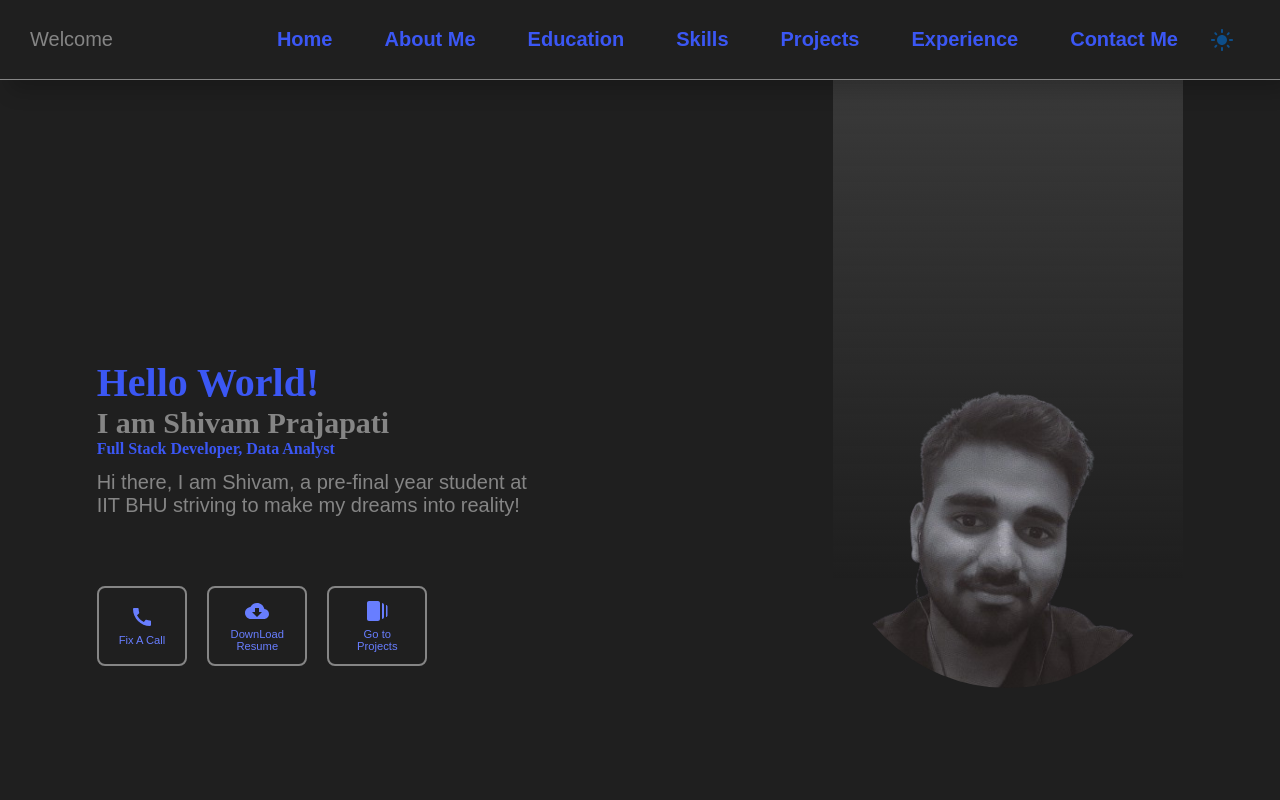
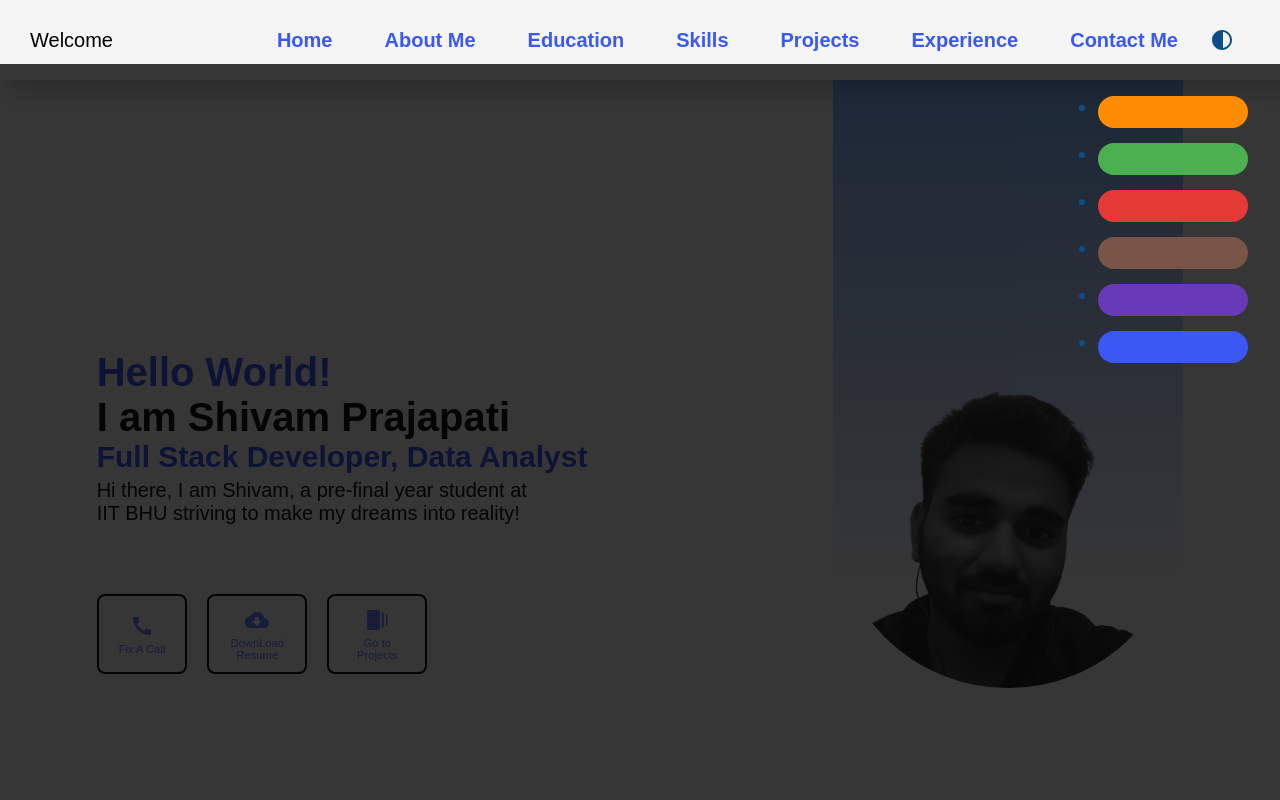
Before and after one commit to Shivam36998/React-Portfolio, a React (Create React App) app in the folder react-portfolio/: page / in a window 1280 px wide. Both pictures are taken after a click on the icon 1222 px from the left and 39 px from the top of the page. Shown: the top 800 px of the page. Built offline with nearby package versions, Linux system fonts and the light colour scheme.

Commit message:
update4 theme

```diff
--- /dev/null
+++ b/react-portfolio/src/assets/colorThemes.js
@@ -0,0 +1,178 @@
+const colorThemes = [
+    {
+        name: "orange",
+        light: {
+            primaryColor: "#ff8c00",
+            secondaryColor: "#ffcc80",
+            tertiaryColor: "#ff8c00e3",
+            darkPrimary: "#e07e00",
+            lightTransparent: "#ffcc80a8",
+            text: "#f0f0f0",
+            background: "#ffe5b4",
+            darkText: "#131313",
+            backgroundLight: "#fff8eb",
+            darkGray: "#2a2a2a",
+            backgroundGradientMask: "linear-gradient(to bottom, #ffcc80 15%, transparent 85%)",
+        },
+        dark: {
+            primaryColor: "#ff8c00",
+            secondaryColor: "#ffcc80",
+            tertiaryColor: "#ff8c00e3",
+            darkPrimary: "#e07e00",
+            lightTransparent: "#ffcc80a8",
+            text: "#f0f0f0",
+            background: "#ffe5b4",
+            darkText: "#131313",
+            backgroundLight: "#fff8eb",
+            darkGray: "#2a2a2a",
+            backgroundGradientMask: "linear-gradient(to bottom, #ffcc80 15%, transparent 85%)",
+        },
+    },
+    {
+        name: "green",
+        light: {
+            primaryColor: "#4caf50",
+            secondaryColor: "#8bc34a",
+            tertiaryColor: "#4caf50e3",
+            darkPrimary: "#388e3c",
+            lightTransparent: "#8bc34aa8",
+            text: "#f0f0f0",
+            background: "#c8e6c9",
+            darkText: "#131313",
+            backgroundLight: "#f1f8e9",
+            darkGray: "#2a2a2a",
+            backgroundGradientMask: "linear-gradient(to bottom, #8bc34a 15%, transparent 85%)",
+        },
+        dark: {
+            primaryColor: "#388e3c",
+            secondaryColor: "#689f38",
+            tertiaryColor: "#388e3ce3",
+            darkPrimary: "#2a6d2e",
+            lightTransparent: "#689f38a8",
+            text: "#f0f0f0",
+            background: "#33691e",
+            darkText: "#f0f0f0",
+            backgroundLight: "#254415",
+            darkGray: "#f0f0f0",
+            backgroundGradientMask: "linear-gradient(to bottom, #689f38 15%, transparent 85%)",
+        },
+    },
+    {
+        name: "red",
+        light: {
+            primaryColor: "#e53935",
+            secondaryColor: "#f44336",
+            tertiaryColor: "#e53935e3",
+            darkPrimary: "#c62828",
+            lightTransparent: "#f44336a8",
+            text: "#f0f0f0",
+            background: "#ffcdd2",
+            darkText: "#131313",
+            backgroundLight: "#ffebee",
+            darkGray: "#2a2a2a",
+            backgroundGradientMask: "linear-gradient(to bottom, #f44336 15%, transparent 85%)",
+        },
+        dark: {
+            primaryColor: "#c62828",
+            secondaryColor: "#d32f2f",
+            tertiaryColor: "#c62828e3",
+            darkPrimary: "#8a1c1a",
+            lightTransparent: "#d32f2fa8",
+            text: "#f0f0f0",
+            background: "#b71c1c",
+            darkText: "#f0f0f0",
+            backgroundLight: "#8a1c1c",
+            darkGray: "#f0f0f0",
+            backgroundGradientMask: "linear-gradient(to bottom, #d32f2f 15%, transparent 85%)",
+        },
+    },
+    {
+        name: "brown",
+        light: {
+            primaryColor: "#795548",
+            secondaryColor: "#8d6e63",
+            tertiaryColor: "#795548e3",
+            darkPrimary: "#5d4037",
+            lightTransparent: "#8d6e63a8",
+            text: "#f0f0f0",
+            background: "#d7ccc8",
+            darkText: "#131313",
+            backgroundLight: "#efebe9",
+            darkGray: "#2a2a2a",
+            backgroundGradientMask: "linear-gradient(to bottom, #8d6e63 15%, transparent 85%)",
+        },
+        dark: {
+            primaryColor: "#5d4037",
+            secondaryColor: "#6d4c41",
+            tertiaryColor: "#5d4037e3",
+            darkPrimary: "#3e2723",
+            lightTransparent: "#6d4c41a8",
+            text: "#f0f0f0",
+            background: "#212121",
+            darkText: "#f0f0f0",
+            backgroundLight: "#1a1a1a",
+            darkGray: "#f0f0f0",
+            backgroundGradientMask: "linear-gradient(to bottom, #6d4c41 15%, transparent 85%)",
+        },
+    },
+    {
+        name: "purple",
+        light: {
+            primaryColor: "#673ab7",
+            secondaryColor: "#9c27b0",
+            tertiaryColor: "#673ab7e3",
+            darkPrimary: "#512da8",
+            lightTransparent: "#9c27b0a8",
+            text: "#f0f0f0",
+            background: "#b39ddb",
+            darkText: "#131313",
+            backgroundLight: "#f3e5f5",
+            darkGray: "#2a2a2a",
+            backgroundGradientMask: "linear-gradient(to bottom, #9c27b0 15%, transparent 85%)",
+        },
+        dark: {
+            primaryColor: "#512da8",
+            secondaryColor: "#6a1b9a",
+            tertiaryColor: "#512da8e3",
+            darkPrimary: "#38006b",
+            lightTransparent: "#6a1b9aa8",
+            text: "#f0f0f0",
+            background: "#1a237e",
+            darkText: "#f0f0f0",
+            backgroundLight: "#121858",
+            darkGray: "#f0f0f0",
+            backgroundGradientMask: "linear-gradient(to bottom, #6a1b9a 15%, transparent 85%)",
+        },
+    },
+    {
+        name: "blue",
+        light: {
+            primaryColor: "#3b57f4",
+            secondaryColor: "#80b3ff",
+            tertiaryColor: "#3b57f4e3",
+            darkPrimary: "#687eff",
+            lightTransparent: "#5b73fba8",
+            text: "#f0f0f0",
+            background: "#a0e6ff",
+            darkText: "#131313",
+            backgroundLight: "#f9f9f9",
+            darkGray: "#2a2a2a",
+            backgroundGradientMask: "linear-gradient(to bottom, #80b3ff 15%, transparent 85%)",
+        },
+        dark: {
+            primaryColor: "#3b57f4",
+            secondaryColor: "#80b3ff",
+            tertiaryColor: "#3b57f4e3",
+            darkPrimary: "#687eff",
+            lightTransparent: "#5b73fba8",
+            text: "#f0f0f0",
+            background: "whitesmoke",
+            darkText: "#131313",
+            backgroundLight: "#f9f9f9",
+            darkGray: "#2a2a2a",
+            backgroundGradientMask: "linear-gradient(to bottom, #80b3ff 15%, transparent 85%)",
+        },
+    },
+];
+
+export default colorThemes;
--- a/react-portfolio/src/components/Home.jsx
+++ b/react-portfolio/src/components/Home.jsx
@@ -20,8 +20,8 @@ const Home = () => {
         className="home">
         <div className="home_intro_area moving-element move-left">
           <h1 className="text_blue">Hello World!</h1>
-          <h2 className="text_normal">I am Shivam Prajapati</h2>
-          <h3 className="text_blue">Full Stack Developer, Data Analyst</h3>
+          <h1 className="text_normal">I am Shivam Prajapati</h1>
+          <h2 className="text_blue">Full Stack Developer, Data Analyst</h2>
           <p className="text_normal">
             Hi there, I am Shivam, a pre-final year student at IIT BHU striving
             to make my dreams into reality!
--- a/react-portfolio/src/components/Navbar.jsx
+++ b/react-portfolio/src/components/Navbar.jsx
@@ -2,57 +2,37 @@
 
 import React, { useEffect, useState } from "react";
 import styles from "./Navbar.module.css";
-import DarkModeIcon from "@mui/icons-material/DarkMode";
-import LightModeIcon from "@mui/icons-material/LightMode";
+import ContrastIcon from "@mui/icons-material/Contrast";
 import { CloseTwoTone, MenuTwoTone } from "@mui/icons-material";
 import { Link } from "react-router-dom";
 import { Menu } from "@mui/material";
+import colorThemes from "../assets/colorThemes";
 
 const Navbar = () => {
   let [lightMode, setLightMode] = useState(true);
+  let [themesModal, setThemesModal] = useState(false);
   let [listShow, setListShow] = useState(
     window.screen.width > 450 ? true : false
   );
 
-  const handleTheme = () => {
+  const handleTheme = (color) => {
+    const pallete = colorThemes.find((item) => item.name === color);
+    let theme = lightMode ? pallete.light : pallete.dark;
     const root = document.documentElement;
-    if (lightMode) {
-      root.style.setProperty("--primary-blue", "#4a6fd1"); // Lighter primary blue
-      root.style.setProperty("--light-blue", "#86c9ff"); // Lighter light blue
-      root.style.setProperty("--medium-blue", "#5fa1ff"); // Lighter medium blue
-      root.style.setProperty("--dark-blue", "#3a4d78"); // Lighter dark blue
-      root.style.setProperty("--text-light", "#fff");
-      root.style.setProperty("--background", "#1f1f1f"); // Dark background color
-      root.style.setProperty("--black", "#858585");
-      root.style.setProperty(
-        "--background-gradient",
-        "linear-gradient(to bottom, var(--dark-blue) 5%, transparent 95%)"
-      );
-      root.style.setProperty(
-        "--background-gradient-mask",
-        "linear-gradient(to bottom, #3a3a3a 15%, transparent 85%)"
-      );
-      root.style.setProperty("--background-transparent", "#3a3a3a"); // Lighter transparent background
-    } else {
-      root.style.setProperty("--primary-blue", "#3b57f4");
-      root.style.setProperty("--light-blue", "#98e4ff");
-      root.style.setProperty("--medium-blue", "#80b3ff");
-      root.style.setProperty("--dark-blue", "#687eff");
-      root.style.setProperty("--text-light", "#fff");
-      root.style.setProperty("--background", "#fff");
-      root.style.setProperty("--black", "#000");
-      root.style.setProperty(
-        "--background-gradient",
-        "linear-gradient(to bottom, var(--light-blue) 5%, transparent 95%)"
-      );
-      root.style.setProperty(
-        "--background-gradient-mask",
-        "linear-gradient(to bottom, #5e9efd94 15%, transparent 85%)"
-      );
-      root.style.setProperty("--background-transparent", "#5e9efdb4");
-    }
-
-    setLightMode(!lightMode);
+    root.style.setProperty("--primary-color", theme.primaryColor);
+    root.style.setProperty("--secondary-color", theme.secondaryColor);
+    root.style.setProperty("--tertiary-color", theme.tertiaryColor);
+    root.style.setProperty("--dark-primary", theme.darkPrimary);
+    root.style.setProperty("--light-transparent", theme.lightTransparent);
+    root.style.setProperty("--text", theme.text);
+    root.style.setProperty("--background", theme.background);
+    root.style.setProperty("--background-light", theme.backgroundLight);
+    root.style.setProperty("--darktext", theme.darkText);
+    root.style.setProperty("--darkgray", theme.darkGray);
+    root.style.setProperty(
+      "--background-gradient-mask",
+      theme.backgroundGradientMask
+    );
   };
 
   const clickHandler = () => {
@@ -137,10 +117,36 @@ const Navbar = () => {
           </li>
         </ul>
         <div className={styles.navAreaListItem}>
-          {lightMode ? (
-            <DarkModeIcon onClick={handleTheme} />
+          <ContrastIcon onClick={() => setThemesModal(!themesModal)} />
+          {themesModal ? (
+            <div
+              className={styles.themesModal}
+              onClick={() => setThemesModal(false)}>
+              <div>
+                <ul>
+                  <li
+                    style={{ backgroundColor: "#ff8c00" }}
+                    onClick={() => handleTheme("orange")}></li>
+                  <li
+                    style={{ backgroundColor: "#4caf50" }}
+                    onClick={() => handleTheme("green")}></li>
+                  <li
+                    style={{ backgroundColor: "#e53935" }}
+                    onClick={() => handleTheme("red")}></li>
+                  <li
+                    style={{ backgroundColor: "#795548" }}
+                    onClick={() => handleTheme("brown")}></li>
+                  <li
+                    style={{ backgroundColor: "#673ab7" }}
+                    onClick={() => handleTheme("purple")}></li>
+                  <li
+                    style={{ backgroundColor: "#3b57f4" }}
+                    onClick={() => handleTheme("blue")}></li>
+                </ul>
+              </div>
+            </div>
           ) : (
-            <LightModeIcon onClick={handleTheme} />
+            ""
           )}
         </div>
       </div>
--- a/react-portfolio/src/components/Navbar.module.css
+++ b/react-portfolio/src/components/Navbar.module.css
@@ -70,6 +70,36 @@
   align-items: center;
 }
 
+.navAreaListItem:last-child {
+  position: relative;
+}
+
+.themesModal {
+  position: fixed;
+  top: 4rem;
+  right: 0;
+  z-index: 1;
+}
+.themesModal div {
+  height: 100vh;
+  width: 100vw;
+  background-color: #000000c7;
+  display: flex;
+  justify-content: flex-end;
+  padding: 2rem;
+}
+.themesModal div ul {
+  display: flex;
+  flex-direction: column;
+  gap: 15px;
+}
+.themesModal div ul li {
+  height: 2rem;
+  width: 150px;
+  border-radius: 1rem;
+  z-index: 100;
+}
+
 @media screen and (max-width: 450px) {
   .NavArea {
     height: 100%;
--- a/react-portfolio/src/light.css
+++ b/react-portfolio/src/light.css
@@ -6,22 +6,19 @@
   --tertiary-color: #3b57f4e3;
   --dark-primary: #687eff;
   --light-transparent: #5b73fba8;
-  --text: #f0f0f0; /* White */
-  --background: whitesmoke; /* White */
-  --black: #131313; /* DarkGray */
-  --background-light: #f9f9f9; /* LightGray */
+  --text: #f0f0f0;
+  --background: whitesmoke;
+  --darktext: #131313;
+  --background-light: #0585b3;
   --darkgray: #2a2a2a;
   --background-gradient-mask: linear-gradient(
     to bottom,
     #80b3ff 15%,
     transparent 85%
   );
-  /* --background-image: url('your-background-image-path.jpg'); */
 }
-
+@import url("https://fonts.googleapis.com/css2?family=Noto+Sans:ital,wght@0,100..900;1,100..900&family=Quicksand:wght@300..700&display=swap");
 @import url("https://fonts.googleapis.com/css2?family=Montserrat:ital,wght@0,100;0,200;0,300;0,400;0,500;0,600;0,700;1,100;1,200;1,300;1,400&family=Poppins:wght@200;300&display=swap");
-@import url("https://fonts.googleapis.com/css2?family=Montserrat:ital,wght@0,100;0,200;0,300;0,400;0,500;0,600;0,700;1,100;1,200;1,300;1,400&family=Playfair+Display:wght@400;500;600;700&family=Poppins:wght@200;300&display=swap");
-@import url("https://fonts.googleapis.com/css2?family=Merriweather:wght@300;400&family=Montserrat:ital,wght@0,100;0,200;0,300;0,400;0,500;0,600;0,700;1,100;1,200;1,300;1,400&family=Playfair+Display:wght@400;500;600;700&family=Poppins:wght@200;300&display=swap");
 * {
   margin: 0;
   padding: 0;
@@ -42,7 +39,8 @@ body {
 h1,
 h2,
 h3 {
-  font-family: "Poppins", serif;
+  font-weight: 700;
+  font-family: "Quicksand", sans-serif;
 }
 
 .text_blue {
@@ -54,7 +52,7 @@ h3 {
 }
 
 .text_normal {
-  color: var(--black);
+  color: var(--darktext);
 }
 
 .text_white {
@@ -197,14 +195,14 @@ a {
   align-items: center;
   text-align: center;
   border-radius: 8px;
-  border: 2px solid var(--black);
+  border: 2px solid var(--darktext);
   color: var(--dark-primary);
   transition: transform 0.3s ease-in-out;
   cursor: pointer;
 }
 .home_icon:hover {
   border: 2px solid var(--dark-primary);
-  color: var(--black);
+  color: var(--darktext);
   transform: scale(1.1);
 }
 
@@ -264,7 +262,7 @@ a {
   gap: 15px;
 }
 .about_right_div div p {
-  color: var(--black);
+  color: var(--darktext);
   font-size: 1rem;
   opacity: 1;
 }
@@ -425,7 +423,7 @@ a {
   box-shadow: 0 1px 2px #00000031;
   padding: 0.5rem;
   border: 0;
-  color: var(--black);
+  color: var(--darktext);
   font-size: 1rem;
   margin-left: 3rem;
   cursor: pointer;
@@ -441,7 +439,7 @@ a {
 }
 .exp h1,
 .exp h6 {
-  color: black;
+  color: var(--darktext);
   margin: 3px 20px;
 }
 .exp h1 {
@@ -690,7 +688,7 @@ a {
 
 .project_search {
   width: 800px;
-  color: var(--black);
+  color: var(--darktext);
   background-color: transparent;
   border: transparent;
   border-bottom: 1px solid var(--primary-color);
@@ -761,7 +759,7 @@ a {
 }
 
 .project_card_title {
-  color: var(--black);
+  color: var(--darktext);
   font-size: 20px;
   font-weight: 700;
   text-align: center;
@@ -837,7 +835,7 @@ a {
 
 .project_button:hover {
   color: var(--primary-color);
-  border-color: var(--black);
+  border-color: var(--darktext);
   cursor: pointer;
 }
 
--- a/react-portfolio/src/parts/ShortExp.jsx
+++ b/react-portfolio/src/parts/ShortExp.jsx
@@ -7,7 +7,7 @@ import experience from "../assets/experience";
 const Card = ({ item }) => {
   return (
     <div className={styles.card}>
-      <div>{item.company}</div>
+      <h1>{item.company}</h1>
       <div>
         <span>{item.title}</span>
         <span>{item.date}</span>
@@ -20,7 +20,7 @@ const ShortExp = () => {
   return (
     <div className={styles.page}>
       <div className={styles.pagePart}>
-        <h2>Experience</h2>
+        <h1>Experience</h1>
         <h6>
           Bringing a blend of innovation, expertise, and dedication to every
           project, ensuring impactful results
```
Also changed, not shown: react-portfolio/src/parts/ShortExp.module.css (+10 -4 lines), react-portfolio/src/parts/ShortSkills.module.css (+4 -4 lines).
